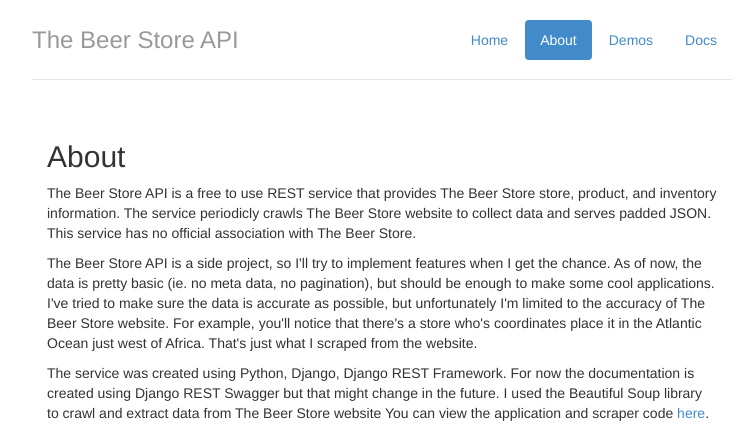
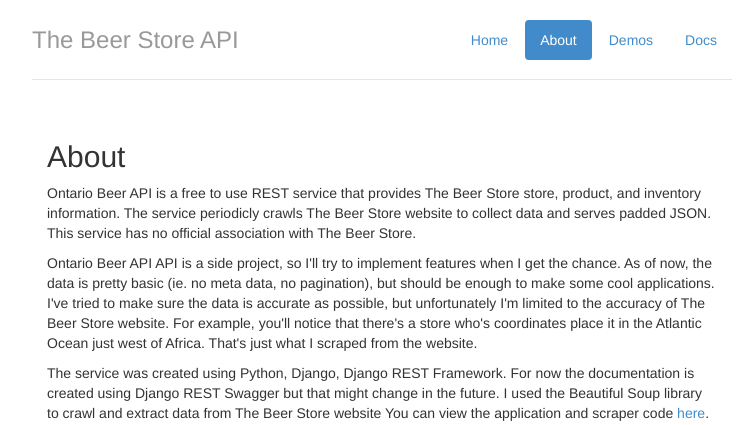
Before and after one commit to CDyWeb/beer-store-api, a Python web app: template beer_store_api/templates/about.html in a window 1280 px wide. Shown: the top 425 px of the page, without its empty margins (258-1006 px from the left). Run offline with Jinja, Linux system fonts and the light colour scheme; the template is opened without the code that fills it, so the values that code supplies are empty; some libraries are stand-ins or nearby versions.

Commit message:
changed service name...

```diff
--- a/beer_store_api/templates/about.html
+++ b/beer_store_api/templates/about.html
@@ -8,14 +8,14 @@
         <div class="col-md-12">
             <h2>About</h2>
             <p>
-                The Beer Store API is a free to use REST service that provides
+                Ontario Beer API is a free to use REST service that provides
                 The Beer Store store, product, and inventory information.
                 The service periodicly crawls The Beer Store website to collect data
                 and serves padded JSON. This service has no official association
                 with The Beer Store.
             </p>
             <p>
-                The Beer Store API is a side project, so I'll try to implement
+                Ontario Beer API API is a side project, so I'll try to implement
                 features when I get the chance. As of now, the data
                 is pretty basic (ie. no meta data, no pagination), but should be enough
                 to make some cool applications. I've tried to make sure
--- a/beer_store_api/templates/base.html
+++ b/beer_store_api/templates/base.html
@@ -4,7 +4,7 @@
     <meta charset="utf-8">
     <meta http-equiv="X-UA-Compatible" content="IE=edge">
     <meta name="viewport" content="width=device-width, initial-scale=1">
-    <title>The Beer Store API - {% block title %}{% endblock %}</title>
+    <title>Ontario Beer API - {% block title %}{% endblock %}</title>
 
     <!-- Bootstrap -->
     <link href="/static/css/bootstrap.min.css" rel="stylesheet">
--- a/beer_store_api/templates/index.html
+++ b/beer_store_api/templates/index.html
@@ -5,7 +5,7 @@
 
 {% block content %}
       <div class="jumbotron">
-        <h1>The Beer Store API</h1>
+        <h1>Ontario Beer API</h1>
         <p class="lead">A REST web service that provides The Beer Store product, store, and inventory information.</p>
         <p><a class="btn btn-lg btn-default" href="/docs" role="button">Read the docs</a></p>
       </div>
```
